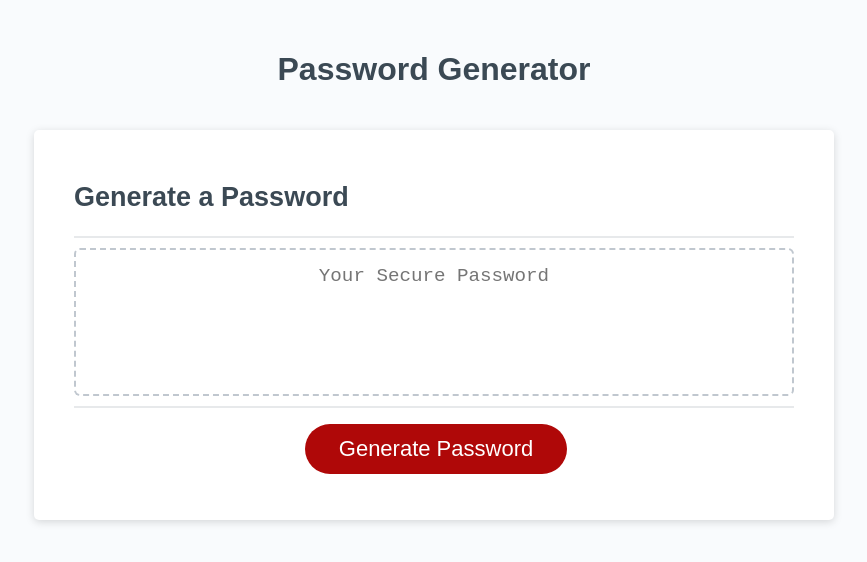
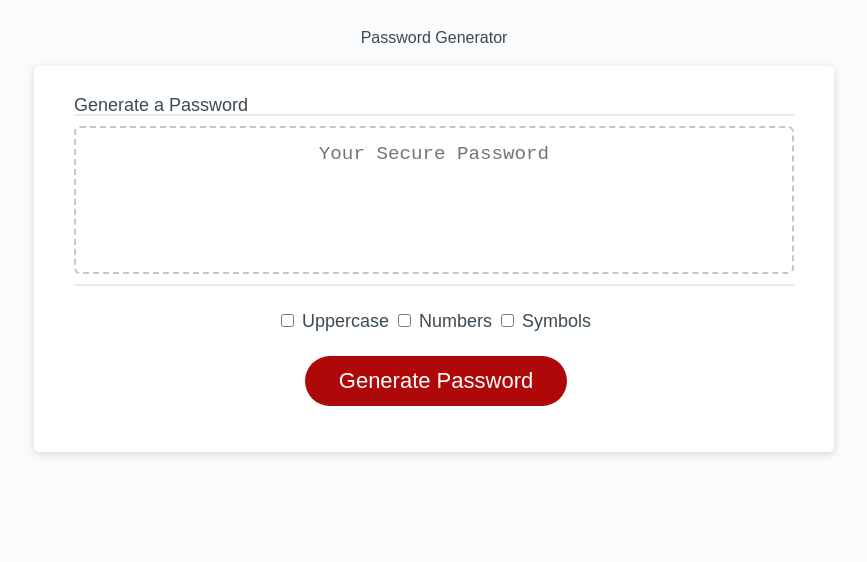
Before and after one commit to mattwhen/password-generator, a plain HTML site: page index.html in a window 1280 px wide. Shown: the whole page, without its empty margins (206-1073 px from the left). Drawn offline with Linux system fonts and the light colour scheme; files that its build step writes are made by us from their sources.

Commit message:
applied css reset code, adding checkboxes for what criteria the password randomly generates includes, and minor styling

```diff
--- a/assets/reset.css
+++ b/assets/reset.css
@@ -0,0 +1,48 @@
+/* http://meyerweb.com/eric/tools/css/reset/
+   v2.0 | 20110126
+   License: none (public domain)
+*/
+
+html, body, div, span, applet, object, iframe,
+h1, h2, h3, h4, h5, h6, p, blockquote, pre,
+a, abbr, acronym, address, big, cite, code,
+del, dfn, em, img, ins, kbd, q, s, samp,
+small, strike, strong, sub, sup, tt, var,
+b, u, i, center,
+dl, dt, dd, ol, ul, li,
+fieldset, form, label, legend,
+table, caption, tbody, tfoot, thead, tr, th, td,
+article, aside, canvas, details, embed,
+figure, figcaption, footer, header, hgroup,
+menu, nav, output, ruby, section, summary,
+time, mark, audio, video {
+	margin: 0;
+	padding: 0;
+	border: 0;
+	font-size: 100%;
+	font: inherit;
+	vertical-align: baseline;
+}
+/* HTML5 display-role reset for older browsers */
+article, aside, details, figcaption, figure,
+footer, header, hgroup, menu, nav, section {
+	display: block;
+}
+body {
+	line-height: 1;
+}
+ol, ul {
+	list-style: none;
+}
+blockquote, q {
+	quotes: none;
+}
+blockquote:before, blockquote:after,
+q:before, q:after {
+	content: '';
+	content: none;
+}
+table {
+	border-collapse: collapse;
+	border-spacing: 0;
+}
--- a/assets/style.css
+++ b/assets/style.css
@@ -56,6 +56,11 @@ header {
 
 .card-footer {
   text-align: center;
+}
+
+div.pass-criteria {
+  margin: 25px 0px 10px 0px;
+  display: inline-block;
 }
 
 .card-footer::before {
--- a/index.html
+++ b/index.html
@@ -5,7 +5,8 @@
     <meta name="viewport" content="width=device-width, initial-scale=1.0" />
     <meta http-equiv="X-UA-Compatible" content="ie=edge" />
     <title>Password Generator</title>
-    <link rel="stylesheet" href="style.css" />
+    <link rel="stylesheet" href="./assets/reset.css">
+    <link rel="stylesheet" href="./assets/style.css"/>
   </head>
   <body>
     <div class="wrapper">
@@ -25,10 +26,27 @@
           ></textarea>
         </div>
         <div class="card-footer">
-          <button id="generate" class="btn">Generate Password</button>
+          <!--Select password criteria which will include whatever is selected-->
+          <div class="pass-criteria">
+          <input type="checkbox" id="uppercase">
+          <label for="uppercase">Uppercase</label>
+          </div>
+
+          <div class="pass-criteria">
+            <input type="checkbox"  id="number">
+            <label for="number">Numbers</label>
+          </div>
+
+          <div class="pass-criteria">
+              <input type="checkbox" id="symbol">
+              <label for="symbol">Symbols</label>
+            </div>
+          <div>
+            <button id="generate" class="btn">Generate Password</button>
+          </div>
         </div>
       </div>
     </div>
-    <script src="script.js"></script>
+    <script src="./scripts/script.js"></script>
   </body>
 </html>
--- a/scripts/script.js
+++ b/scripts/script.js
@@ -10,5 +10,9 @@ function writePassword() {
 
 }
 
+function generatePassword() {
+  var userInput = prompt()
+}
+
 // Add event listener to generate button
 generateBtn.addEventListener("click", writePassword);
```
